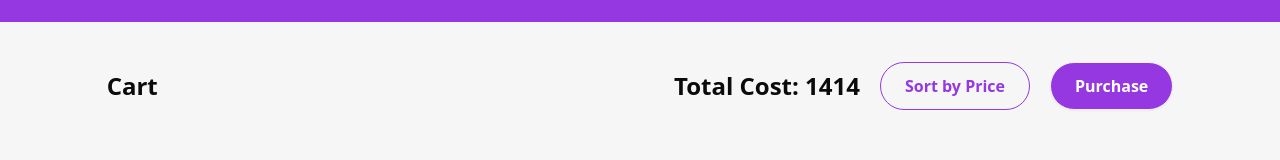
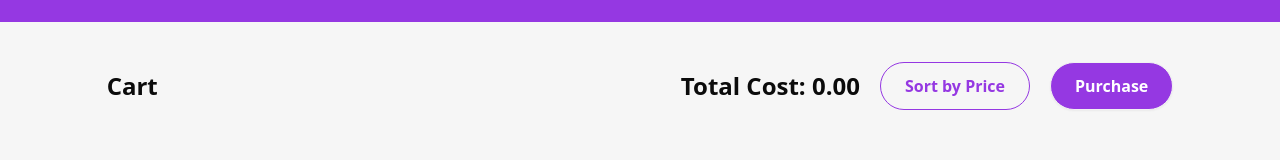
Before and after one commit to al-abir-anik/PH-Assignment-08, a React (Vite) app: page /dashboard in a window 1280 px wide. Shown: the part 278-438 px from the top of the page. Built offline with nearby package versions, Linux system fonts and the light colour scheme.

Commit message:
total price and sort by price functionality in cart added

```diff
--- a/src/components/Dashboard/Cart.jsx
+++ b/src/components/Dashboard/Cart.jsx
@@ -1,11 +1,32 @@
+import { useEffect, useState } from "react";
+
 const Cart = ({ cartList, handleRemoveFromCart }) => {
+  const [sortedCartList, setSortedCartList] = useState(cartList);
+  const handleSortByPrice = () => {
+    const sortedList = [...sortedCartList].sort((a, b) => b.price - a.price);
+    setSortedCartList(sortedList);
+  };
+
+  useEffect(() => {
+    setSortedCartList(cartList);
+  }, [cartList]);
+
+  const totalCost = cartList
+    .reduce((total, product) => total + product.price, 0)
+    .toFixed(2);
+
   return (
     <section className="w-5/6 mx-auto py-10">
       <div className="flex items-center justify-between">
         <h3 className="font-bold text-2xl text-[#0b0b0b]">Cart</h3>
         <div className="flex items-center gap-5">
-          <p className="font-bold text-2xl text-[#0b0b0b]">Total Cost: 1414</p>
-          <button className="btn btn-outline px-6 font-semibold text-base rounded-full text-[#9538e2] border-[#9538e2] hover:bg-[#9538e2] hover:border-[#9538e2]">
+          <p className="font-bold text-2xl text-[#0b0b0b]">
+            Total Cost: {totalCost}
+          </p>
+          <button
+            onClick={handleSortByPrice}
+            className="btn btn-outline px-6 font-semibold text-base rounded-full text-[#9538e2] border-[#9538e2] hover:bg-[#9538e2] hover:border-[#9538e2]"
+          >
             Sort by Price
           </button>
           <button className="btn px-6 font-semibold text-base rounded-full text-white bg-[#9538e2] hover:border-white hover:bg-white hover:text-[#9538e2]">
@@ -16,7 +37,7 @@ const Cart = ({ cartList, handleRemoveFromCart }) => {
 
       {/* Dynamic Cart Products */}
       <div className="my-10 space-y-8">
-        {cartList.map((product) => (
+        {sortedCartList.map((product) => (
           <div
             key={product.product_id}
             className="h-44 p-8 flex justify-between bg-white rounded-2xl"
```
